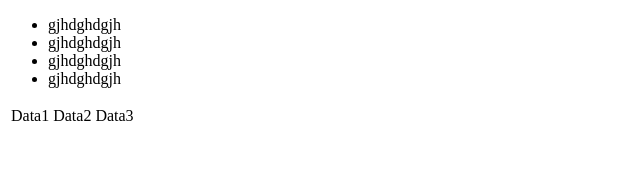
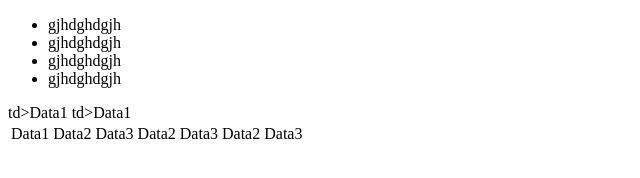
Before and after one commit to MalikSatya/gitProject, a plain HTML site: page index.html in a window 1280 px wide. Shown: the whole page, without its empty margins (0-640 px from the left). Drawn offline with Linux system fonts and the light colour scheme.

Commit message:
added table data

```diff
--- a/index.html
+++ b/index.html
@@ -21,6 +21,12 @@
             <td>Data1</td>
             <td>Data2</td>
             <td>Data3</td>
+            td>Data1</td>
+            <td>Data2</td>
+            <td>Data3</td>
+             td>Data1</td>
+            <td>Data2</td>
+            <td>Data3</td>
         </tr>
     </table>
 </body>
```
